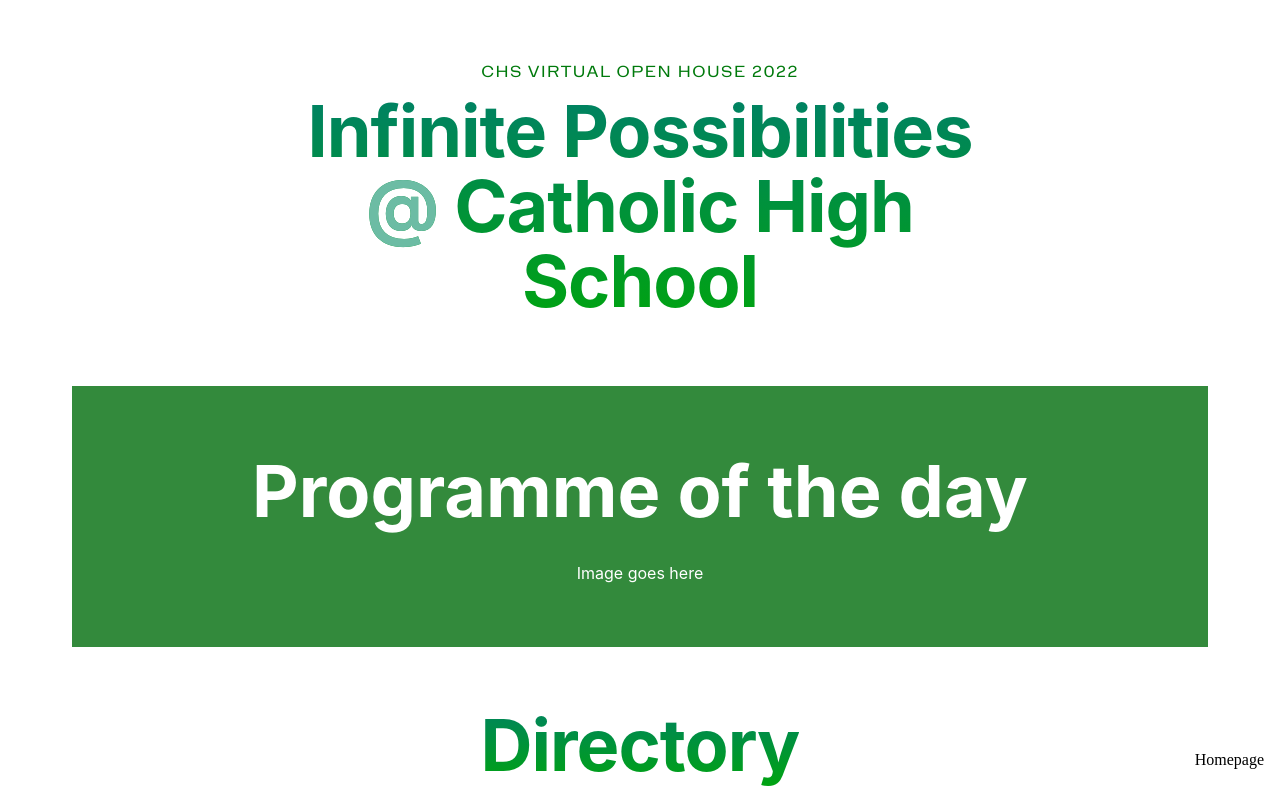
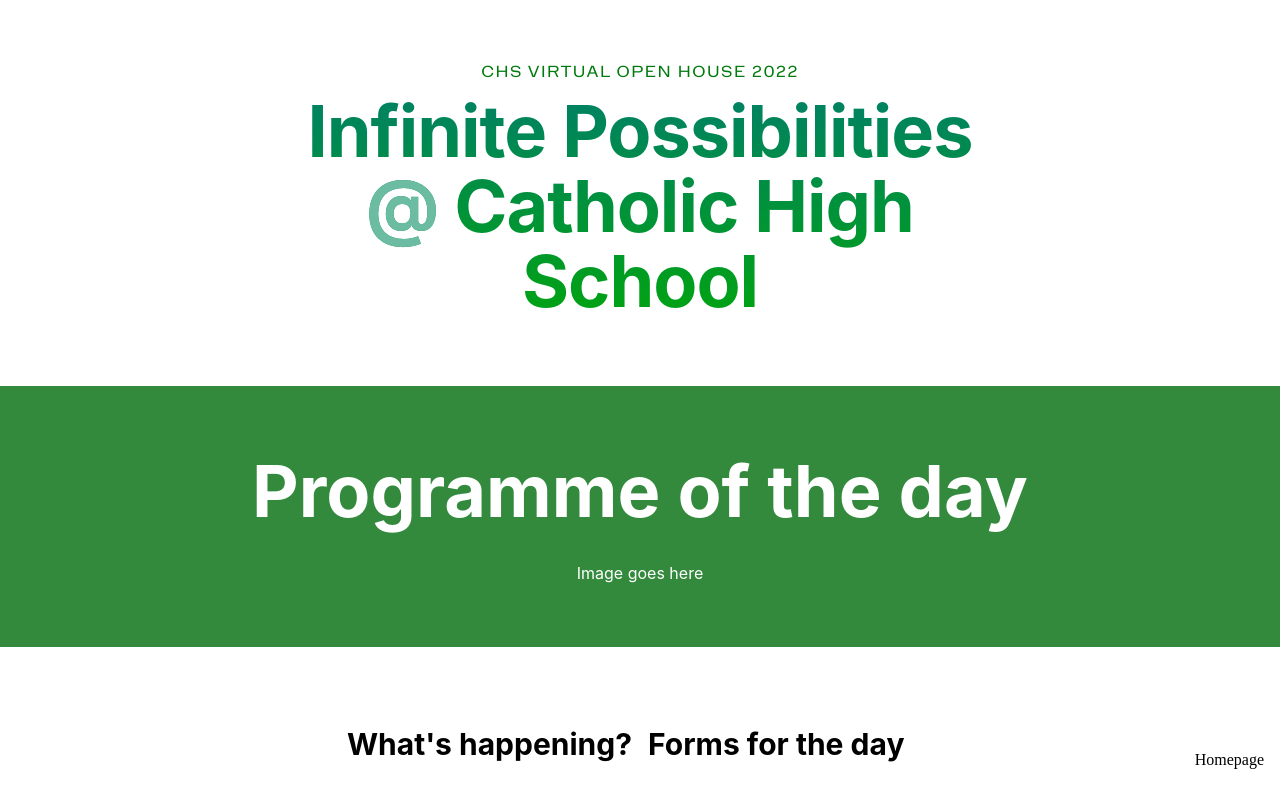
Before and after one commit to ThomasRettig/open-house, a plain HTML site: page index.html in a window 1280 px wide. Shown: the top 800 px of the page. Drawn offline with Linux system fonts and the light colour scheme; a web font is replaced by a local one.

Commit message:
Update index.html

```diff
--- a/index.html
+++ b/index.html
@@ -11,7 +11,7 @@
 			<h1>Infinite Possibilities <span class="opacity-50">@</span> Catholic High School</h1>
 		</header>
 		<main>
-			<section class="event-info">
+			<section class="event-info flex-center">
 				<h2>Programme of the day</h2>
 				<!-- <p class="intro leading-loose color-white">Date</p>
 				<p class="date"><time>14 May 2022</time> (Sunday)</p>
@@ -19,7 +19,17 @@
 				<p class="date"><time>9am–12pm</time></p> -->
 				<p>Image goes here</p>
 			</section>
-			<section class="directory">
+			<div class="flex-center">
+				<div class="grid-wrapper">
+					<section>
+						<h3>What's happening?</h3>
+					</section>
+					<section>
+						<h3>Forms for the day</h3>
+					</section>
+				</div>
+			</div>
+			<!-- <section class="directory">
 				<h1>Directory</h1>
 				<div class="grid">
 					<ul>
@@ -31,7 +41,7 @@
 						<div><li><img src="https://catholichigh.moe.edu.sg/wp-content/uploads/2012/04/Catholic-High-Campus-07c-Fr-Becheras-700px.jpg" alt="CHS statue"><a href="https://catholichigh.moe.edu.sg/conducive-home/pictorial-tour-of-chs">Campus Tour</a><small>Discover our sprawling compound in the heart of Bishan</small></li></div>
 					</ul>
 				</div>
-			</section>
+			</section> -->
 			<aside>
 				<a href="https://catholichigh.moe.edu.sg/openhouse/" class="floating-button">Homepage</a>
 			</aside>
@@ -50,10 +60,18 @@
 			font-display: swap;
 		}
 
+		* {
+			box-sizing: border-box;
+		}
+
 		:root {
 			--base-font: "Nan Holo";
 			--display-font: "InterDisplay";
 			--small-font: "Inter";
+		}
+
+		html {
+			overflow-x: hidden;
 		}
 
 		body {
@@ -94,8 +112,11 @@
 			margin: 0;
 		}
 
+		h1, h2, h3 {
+			font-family: var(--display-font), "Inter";
+		}
+
 		h1 {
-			font-family: var(--display-font), "Inter";
 			letter-spacing: -1px;
 			font-size: clamp(40px, 10vw, 72px);
 			line-height: clamp(45px, 10vw, 75px);
@@ -108,12 +129,16 @@
 		}
 
 		h2 {
-			font-family: var(--display-font), "Inter";
 			font-size: clamp(40px, 10vw, 72px);
 			line-height: 115%;
 			max-width: 800px;
 			margin-bottom: 30px;
 			text-align: center;
+		}
+
+		h3 {
+			font-size: clamp(25px, 10vw, 30px);
+			line-height: 115%;
 		}
 
 		li {
@@ -146,7 +171,9 @@
 		}
 
 		footer {
+			padding-top: 80px;
 			padding-left: 30px;
+			padding-bottom: 40px;
 		}
 
 		img {
@@ -157,14 +184,9 @@
 
 		.event-info {
 			background-color: hsl(126, 46%, 37%);
-			width: 100%;
+			width: 100vw;
 			padding: 5vw 0;
 			margin-bottom: 50px;
-			height: fit-content;
-			display: flex;
-			flex-direction: column;
-			align-items: center;
-			justify-content: center;
 		}
 
 		:where(.event-info > *) {
@@ -210,6 +232,14 @@
 			justify-content: center;
 		}
 
+		.flex-center {
+			height: fit-content;
+			display: flex;
+			flex-direction: column;
+			align-items: center;
+			justify-content: center;
+		}
+
 		ul {
 			width: calc(75% - 10px);
 			font-family: var(--base-font);
@@ -231,6 +261,12 @@
 			}
 		}
 
+		.grid-wrapper {
+			display: grid;
+			grid-template-columns: 1fr 1fr;
+			gap: 1em;
+		}
+
 		.floating-button {
 			position: fixed;
 			bottom: 25px;
```
